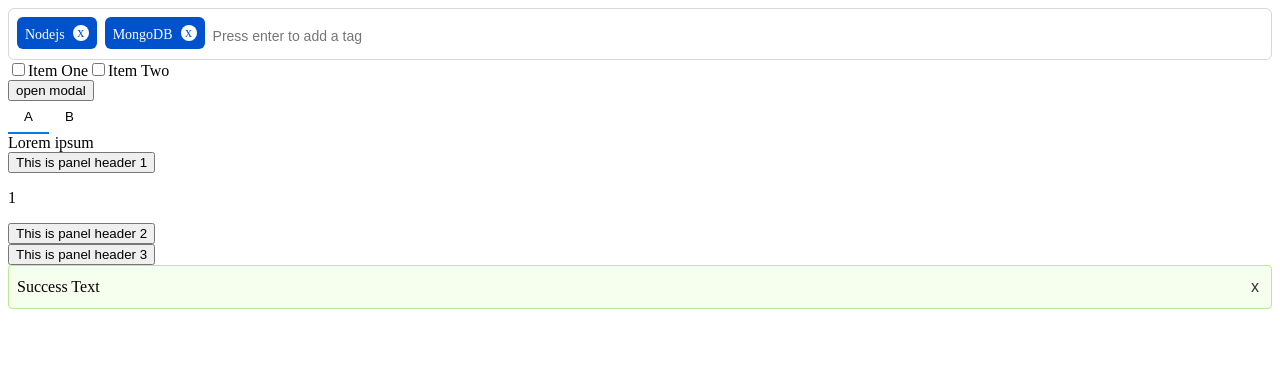
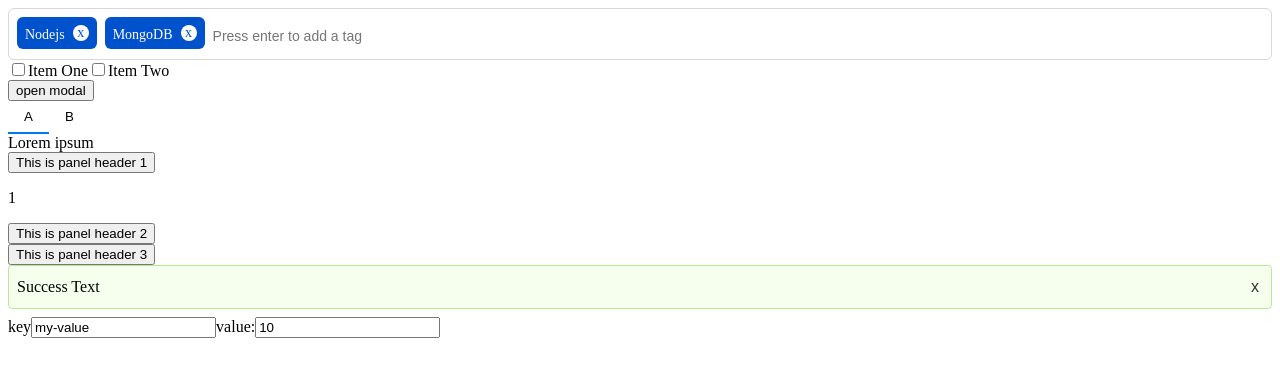
Before and after one commit to wangshaojie98/react-component, a React (Create React App) app: page / in a window 1280 px wide. Shown: the top 376 px of the page. Built offline with nearby package versions, Linux system fonts and the light colour scheme.

Commit message:
持久化缓存的useLocalStorage

```diff
--- a/src/App.tsx
+++ b/src/App.tsx
@@ -5,10 +5,9 @@ import {
   Modal,
   Tabs,
   Collapse,
-  Alert
+  Alert,
 } from "./components";
-import { useInterval } from "./hooks";
-
+import { useInterval, usePersistedState, useLocalStorage } from "./hooks";
 
 const Timer = () => {
   const [seconds, setSeconds] = React.useState(0);
@@ -17,6 +16,42 @@ const Timer = () => {
   }, 1000);
 
   return <p>{seconds}</p>;
+};
+const MyComponent = ({ name }: { name: string }) => {
+  const [val, setVal] = usePersistedState(name, 10);
+  return (
+    <>
+      <label>
+        value:
+        <input
+          value={val}
+          onChange={(e) => {
+            setVal(e.target.value);
+          }}
+        />
+      </label>
+    </>
+  );
+};
+
+const MyApp = () => {
+  const [name, setName] = React.useState("my-value");
+  return (
+    <div>
+      <>
+        <label>
+          key
+          <input
+            value={name}
+            onChange={(e) => {
+              setName(e.target.value);
+            }}
+          />
+        </label>
+      </>
+      <MyComponent name={name} />
+    </div>
+  );
 };
 
 function App() {
@@ -68,6 +103,7 @@ function App() {
         </Collapse.Panel>
       </Collapse>
       <Alert message="Success Text" type="info" />
+      <MyApp />
     </div>
   );
 }
--- a/src/hooks/index.ts
+++ b/src/hooks/index.ts
@@ -1 +1,3 @@
 export { default as useInterval } from './useInterval'
+export { default as usePersistedState } from './usePersistedState'
+export { default as useLocalStorage } from './useLocalStorage' // 推荐使用
--- /dev/null
+++ b/src/hooks/useLocalStorage.ts
@@ -0,0 +1,36 @@
+import { useState } from "react"
+
+const useLocalStorage = (name: string, defaultValue: any) => {
+  const [value, setValue] = useState(() => {
+    try {
+      const originalVal = window.localStorage.getItem(name)
+      if (originalVal) {
+        return JSON.parse(originalVal)
+      } else {
+        window.localStorage.setItem(name, JSON.stringify(defaultValue))
+        return defaultValue
+      }
+    } catch (error) {
+      return defaultValue
+    }
+  })
+
+  const handleValue = (newVal: any) => {
+    try {
+      window.localStorage.setItem(name, JSON.stringify(newVal))
+      setValue(newVal)
+    } catch (error) {
+      setValue(newVal)
+    }
+  }
+
+  return [value, handleValue]
+}
+
+export default useLocalStorage
+
+/**
+ * 对比usePersistedState.ts，我觉得useLocalStorage这种方式更简单，减少了依赖关系
+ * 1. 初始化操作简单的可以放在useState里面的回调函数中
+ * 2. 替换setter 函数，每次更新storage和value
+ */
--- /dev/null
+++ b/src/hooks/usePersistedState.ts
@@ -0,0 +1,46 @@
+import { useState, useRef, useEffect } from "react";
+
+/**
+ *
+ * @param name 存储的key，可能变化
+ * @param defaultValue 初始值
+ */
+const usePersistedState = (name: string, defaultValue: any) => {
+  const [value, setValue] = useState(defaultValue)
+  const nameRef = useRef(name)
+  // 初始化
+  useEffect(() => {
+    try {
+      const val = JSON.parse(window.localStorage.getItem(nameRef.current) || value)
+      if (val) {
+        setValue(val)
+      } else {
+
+        window.localStorage.setItem(nameRef.current, JSON.stringify(value))
+      }
+    } catch (error) {
+      setValue(value)
+      window.localStorage.setItem(nameRef.current, JSON.stringify(value))
+    }
+  }, [])
+
+  // 应对value变化
+  useEffect(() => {
+    window.localStorage.setItem(nameRef.current, JSON.stringify(value))
+  }, [value])
+
+  // 应对name变化
+  useEffect(() => {
+    const OriginalValStringify = window.localStorage.getItem(nameRef.current)
+    // delete last
+    window.localStorage.removeItem(nameRef.current)
+
+    // save new
+    nameRef.current = name
+    window.localStorage.setItem(name, OriginalValStringify || JSON.stringify(value))
+  }, [name])
+
+  return [value, setValue]
+}
+
+export default usePersistedState
```
